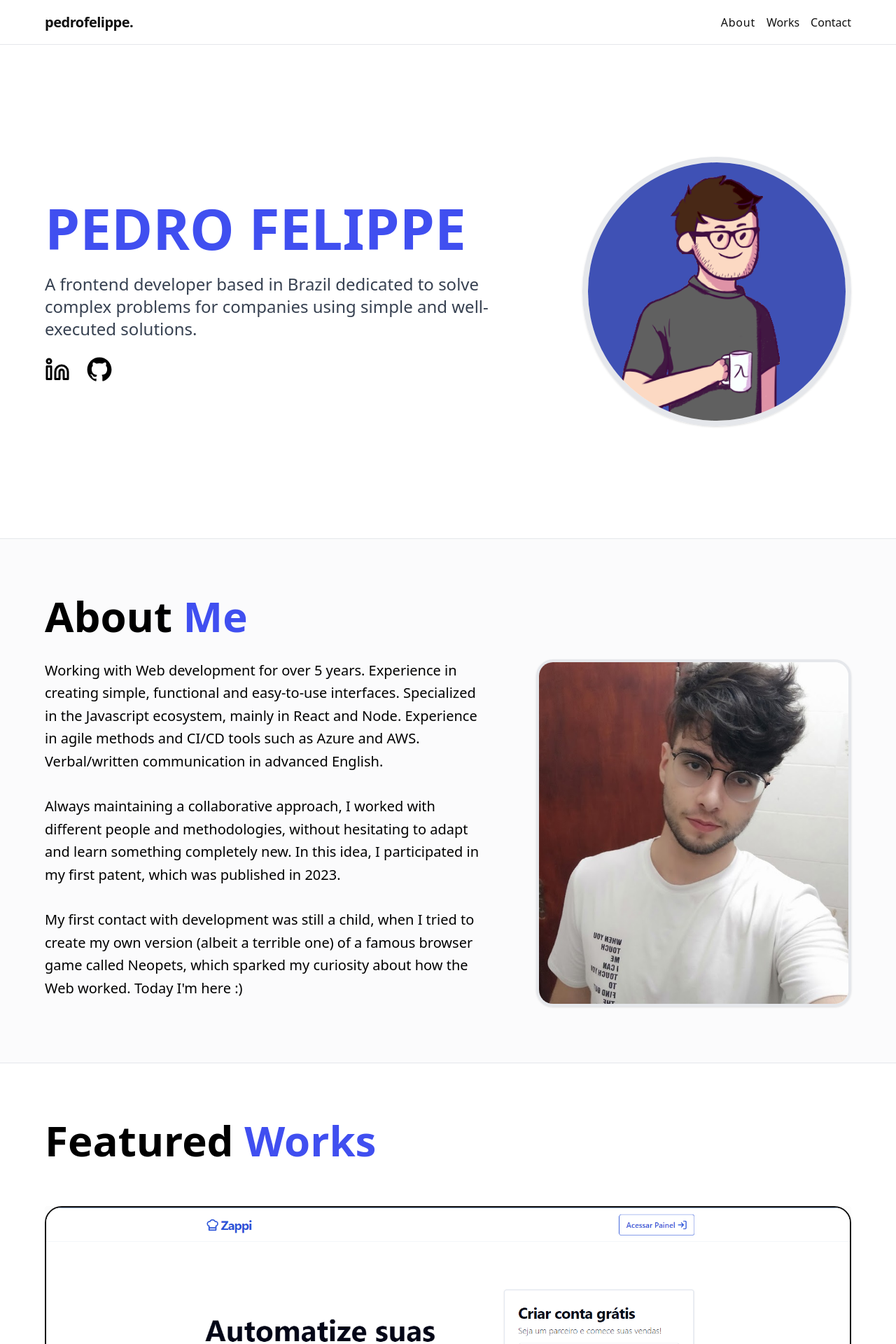
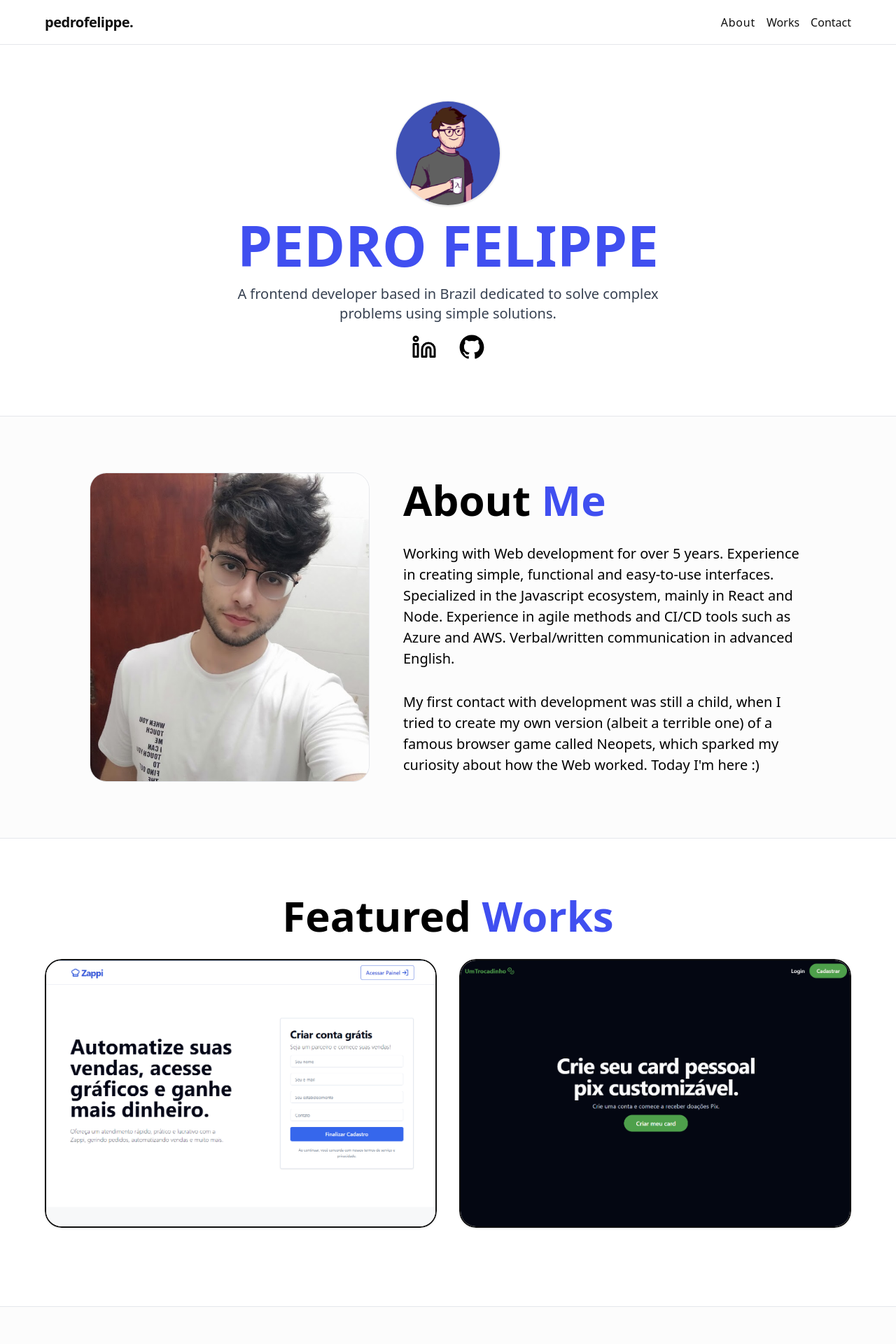
Before and after one commit to pefelippe/Portfolio, a Next.js app: page / in a window 1280 px wide. Shown: the top 1920 px of the page at 70% size. Built offline with nearby package versions, Linux system fonts and the light colour scheme.

Commit message:
ajustando about

```diff
--- a/pages/index.tsx
+++ b/pages/index.tsx
@@ -17,13 +17,13 @@ export default function Home() {
         <section className="section ">
           <Hero />
         </section>
-        <section className="section bg-gray-300/10 border-y">
+        <section className="section bg-gray-100/30 border-y">
           <About />
         </section>
-        <section className="section">
+        <section className="section ">
           <ProjectContent />
         </section>
-        <section className=" section bg-gray-300/10 border-y">
+        <section className=" section bg-gray-100/30 border-y">
           <ContactContent />
         </section>
       </motion.div>
--- a/src/components/ProjectCard.tsx
+++ b/src/components/ProjectCard.tsx
@@ -35,8 +35,13 @@ function ProjectCard({
       initial={{ opacity: 0, x: initialX }}
       whileInView={{ opacity: 1, x: 0 }}
       transition={{ duration: 0.5 }}
-      className="w-full flex flex-col h-full overflow-hidden items-start text-start justify-start gap-3 relative bg-gray-100/30  rounded "
+      className="w-full flex flex-col h-full overflow-hidden items-start text-start justify-between
+     relative bg-gray-100/30  rounded-3xl shadow "
     >
+      {/* <div className="flex flex-col gap-2 justify-start items-start  text-md">
+        <p className="text-4xl font-semibold">{title}</p>
+        <p className="text-lg font-light ">{description}</p>
+      </div> */}
       <Link
         href={link}
         target="_blank"
@@ -46,24 +51,9 @@ function ProjectCard({
         <motion.img
           src={imgUrl}
           alt="card image"
-          className="object-cover w-full h-full  min-h-[300px] "
+          className="object-cover w-full h-full  min-h-[380px] "
         />
       </Link>
-
-      <div className="flex flex-col gap-6 justify-start items-start p-8 text-md">
-        <div className="flex flex-col gap-4">
-          <p className="text-3xl font-medium">{title}</p>
-          <Skills technologies={stack} />
-          <p className="text-xl font-normal ">{description}</p>
-        </div>
-        {/*
-        <div
-          className="rounded flex gap-2 justify-center items-center w-fit
-         hover:text-blue font-semibold text-xl tracking-tight"
-        >
-          <button>View project</button> <ArrowRight className="h-4 w-4" />
-        </div> */}
-      </div>
     </motion.div>
   );
 }
--- a/src/content/About.tsx
+++ b/src/content/About.tsx
@@ -16,15 +16,19 @@ export default function Hero() {
       id="about-content"
       className="content-intern gap-8 "
     >
-      <motion.div className="h-full flex flex-col items-start justify-start w-full z-20 gap-8">
-        <h3 className="section-subtitle  max-w-6xl ">
-          About <span className="text-blue">Me</span>
-        </h3>
+      <motion.div className="h-full flex flex-col items-center justify-center w-full z-20 gap-8">
         <div
-          className="flex rounded-md max-md:flex-col-reverse
-         w-full items-start min-h-fit gap-8 md:gap-16"
+          className="flex rounded-md max-md:flex-col
+         w-full items-start min-h-fit gap-8 md:gap-12 max-w-5xl"
         >
-          <div className="flex flex-col w-full text-xl gap-8 leading-relaxed">
+          <motion.img
+            src="./assets/pedrof.jpg"
+            className="rounded-3xl border max-md:max-h-[300px] w-[400px] max-md:object-cover object-fit max-md:hidden"
+          />
+          <div className="flex flex-col w-full text-xl gap-8 leading-normal items-start justify-center h-full max-w-2xl">
+            <h3 className="section-subtitle   max-w-6xl ">
+              About <span className="text-blue">Me</span>
+            </h3>
             <span className="">
               Working with Web development for over 5 years. Experience in
               creating simple, functional and easy-to-use interfaces.
@@ -32,12 +36,7 @@ export default function Hero() {
               Experience in agile methods and CI/CD tools such as Azure and AWS.
               Verbal/written communication in advanced English.
             </span>
-            <span>
-              Always maintaining a collaborative approach, I worked with
-              different people and methodologies, without hesitating to adapt
-              and learn something completely new. In this idea, I participated
-              in my first patent, which was published in 2023.
-            </span>
+
             <span>
               My first contact with development was still a child, when I tried
               to create my own version (albeit a terrible one) of a famous
@@ -45,11 +44,6 @@ export default function Hero() {
               the Web worked. Today I'm here :)
             </span>
           </div>
-
-          <motion.img
-            src="./assets/pedrof.jpg"
-            className="rounded-3xl shadow border-4 max-md:max-h-[300px] w-[450px] max-md:object-cover object-fit"
-          />
         </div>
       </motion.div>
     </motion.div>
--- a/src/content/ContactContent.tsx
+++ b/src/content/ContactContent.tsx
@@ -10,7 +10,7 @@ function ContactContent() {
       initial={{ opacity: 0, y: 50 }}
       whileInView={{ opacity: 1, y: 0 }}
       transition={{ duration: 0.5 }}
-      className="content-intern  max-lg:max-w-2xl items-start  justify-center gap-6"
+      className="content-intern  max-lg:max-w-2xl items-center text-center justify-center gap-6 max-w-3xl"
     >
       <div className="flex flex-col gap-4">
         <h3 className="section-subtitle">
--- a/src/content/Hero.tsx
+++ b/src/content/Hero.tsx
@@ -14,24 +14,24 @@ export default function Hero() {
       animate={{ opacity: 1, y: 0 }}
       transition={{ duration: 0.5 }}
       id="hero-container"
-      className="content-intern relative w-full md:flex-row-reverse justify-center
-       items-start text-start my-auto md:gap-10 max-w-6xl mx-auto md:py-20 "
+      className="content-intern relative w-full justify-center
+       items-center text-center my-auto gap-4 max-w-6xl mx-auto "
     >
       <motion.img
         src="./assets/avatar-pdr.png"
-        className="rounded-full border-8 shadow max-w-[150px] md:max-w-sm"
+        className="rounded-full border shadow max-w-[150px] "
       />
-      <div className="flex gap-6 flex-col w-full justify-center h-full">
-        <motion.h1 className="text-5xl lg:text-[80px] uppercase font-extrabold text-blue  max-w-3xl ">
+
+      <motion.h1 className="text-6xl lg:text-[80px] uppercase font-extrabold text-blue  max-w-3xl ">
         Pedro Felippe
       </motion.h1>
 
-        <motion.h3 className="text-xl md:text-2xl font-thin  text-gray-700  max-w-2xl  dark:text-[#efefef]">
-          A frontend developer based in Brazil dedicated to solve complex
-          problems for companies using simple and well-executed solutions.
+      <motion.h3 className="text-lg md:text-xl font-extrathin  text-gray-700  max-w-2xl  dark:text-[#efefef]">
+        A frontend developer based in Brazil dedicated to solve complex problems
+        using simple solutions.
       </motion.h3>
 
-        <div className="flex items-center gap-6 justify-start ">
+      <div className="flex items-center gap-8 justify-center ">
         <AnimatedBtn
           target="_blank"
           href="https://www.linkedin.com/in/pedro-felippe/"
@@ -43,7 +43,6 @@ export default function Hero() {
           <GitHubLogoIcon className="h-9 w-9 hover:text-blue" />
         </AnimatedBtn>
       </div>
-      </div>
     </motion.div>
   );
 }
--- a/src/content/ProjectContent.tsx
+++ b/src/content/ProjectContent.tsx
@@ -10,14 +10,17 @@ function Projects() {
       animate={{ opacity: 1, y: 0 }}
       transition={{ duration: 0.75, delay: 0.5 }}
       id="projects-container"
-      className="content-intern gap-16"
+      className="content-intern gap-8 items-center justify-center"
     >
-      <h3 className="section-subtitle  max-w-6xl">
-        Featured <span className="text-blue">Works</span>
-      </h3>
+      <div className="flex flex-col gap-4 text-center">
+        <h3 className="section-subtitle max-w-6xl">
+          Featured <span className="text-blue">Works</span>
+        </h3>
+        {/* <p className="text-xl">Check my works.</p> */}
+      </div>
 
       <div
-        className="flex flex-col lg:grid  rounded-md gap-16
+        className="grid md:grid-cols-2 rounded-md gap-8
         lg:justify-start w-full items-start h-full"
       >
         {projects?.map((proj) => {
```
Lines whose indentation alone changed are shown as unchanged.
